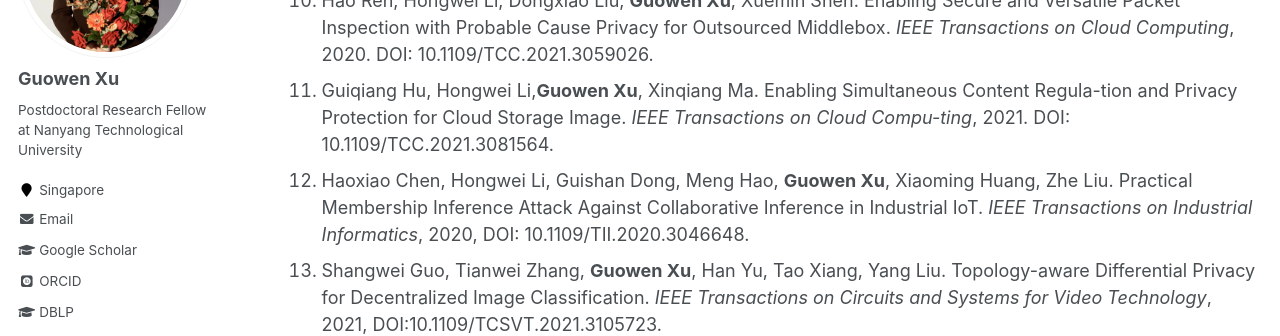
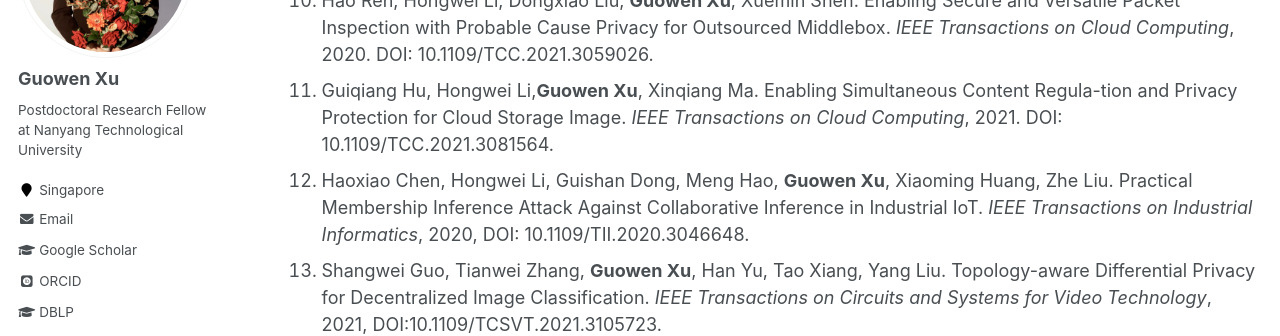
Before and after one commit to Guowen-xu/guowen-xu.github.io, a Jekyll site: the page built from _pages/publications.md, in a window 1280 px wide and 900 px high, scrolled down 2232 px. Shown: the part 153-489 px from the top of the window. Built offline with Jekyll 4.4.1, drawn with Linux system fonts in a browser that asks for light colours; some web fonts are replaced.

Commit message:
Update publications.md

```diff
--- a/_pages/publications.md
+++ b/_pages/publications.md
@@ -48,7 +48,7 @@ You can find my articles on my [Google Scholar](https://scholar.google.com.hk/ci
 8.  Meng Hao, Hongwei Li, Xizhao Luo, **Guowen Xu**, Haomiao Yang and Sen Liu. Efficient and Privacy-enhanced Federated Learning for Industrial Artificial Intelligence. *IEEE Transactions on Industrial Informatics*, 2019, DOI: 10.1109/TII.2019.2945367.
 9.  Hao Ren, Hongwei Li, Dongxiao Liu,**Guowen Xu**，Nan Cheng, Sherman Shen. Priva-cy-preserving Efficient Verifiable Deep Packet Inspection for Cloud-assisted Middlebox. *IEEE Transactions on Cloud Computing*, 2020. DOI: 10.1109/TCC.2020.2991167.
 10.  Hao Ren, Hongwei Li, Dongxiao Liu, **Guowen Xu**, Xuemin Shen. Enabling Secure and Versatile Packet Inspection with Probable Cause Privacy for Outsourced Middlebox. *IEEE Transactions on Cloud Computing*, 2020. DOI: 10.1109/TCC.2021.3059026.
-11.  Guiqiang Hu, Hongwei Li,**Guowen Xu**, Xinqiang Ma. Enabling Simultaneous Content Regula-tion and Privacy Protection for Cloud Storage Image. *IEEE Transactions on Cloud Compu-ting*, 2021. DOI: 10.1109/TCC.2021.3081564.
+11.  Guiqiang Hu, Hongwei Li,**Guowen Xu**, Xinqiang Ma. Enabling Simultaneous Content Regula-tion and Privacy Protection for Cloud Storage Image. *IEEE Transactions on Cloud Computing*, 2021. DOI: 10.1109/TCC.2021.3081564.
 12.  Haoxiao Chen, Hongwei Li, Guishan Dong, Meng Hao, **Guowen Xu**, Xiaoming Huang, Zhe Liu. Practical Membership Inference Attack Against Collaborative Inference in Industrial IoT. *IEEE Transactions on Industrial Informatics*, 2020, DOI: 10.1109/TII.2020.3046648.
 13.  Shangwei Guo, Tianwei Zhang, **Guowen Xu**, Han Yu, Tao Xiang, Yang Liu. Topology-aware Differential Privacy for Decentralized Image Classification. *IEEE Transactions on Circuits and Systems for Video Technology*, 2021, DOI:10.1109/TCSVT.2021.3105723.
 14. Yiran Li, Hongwei Li, **Guowen Xu**, Tao Xiang, Xiaoming Huang, Rongxing Lu. Towards Secure and Privacy-Preserving Distributed Deep Learning in Fog-Cloud Computing. *IEEE Internet of things journal*, 2020, DOI: 10.1109/JIOT.2020.3012480.
```
